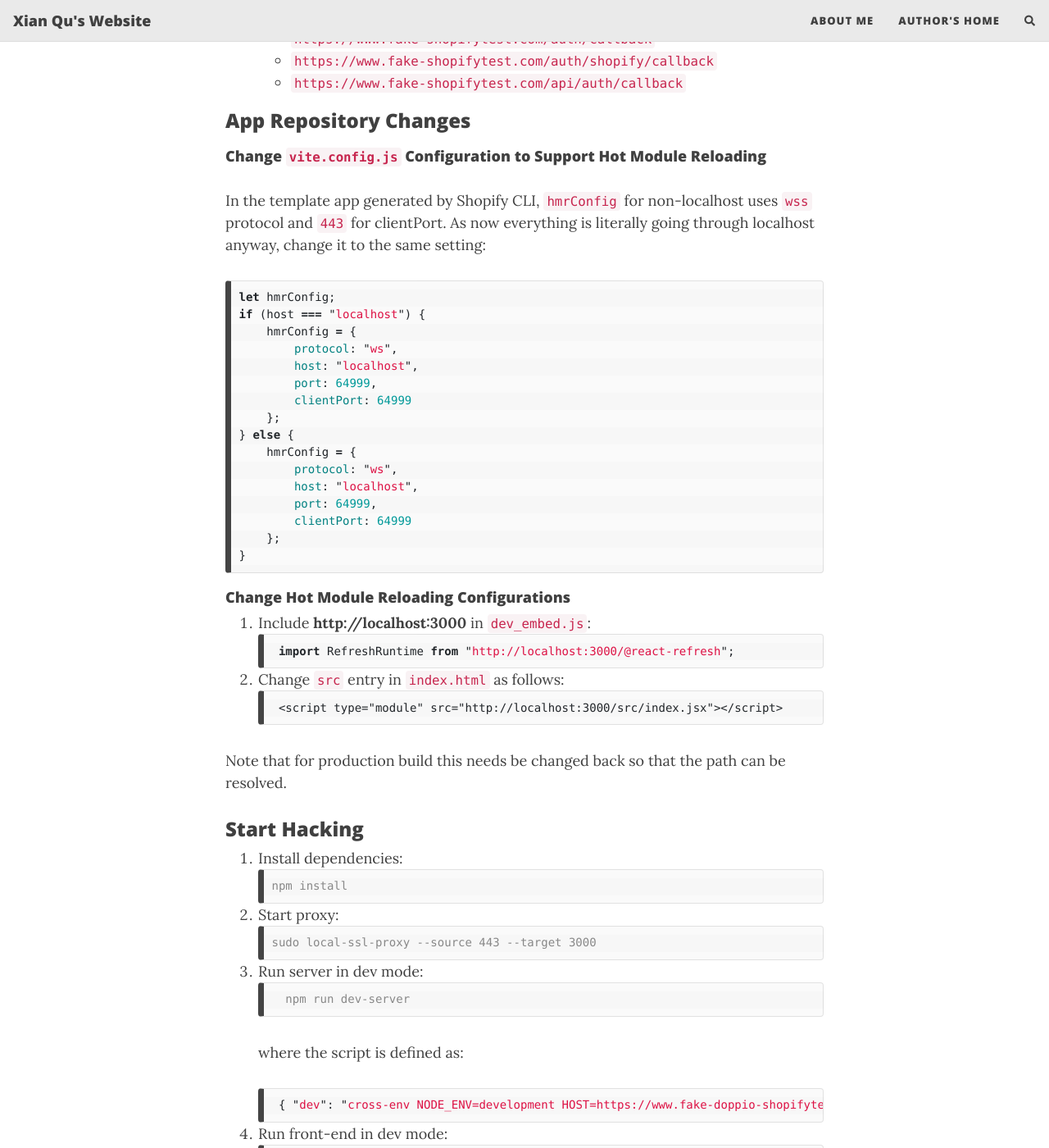
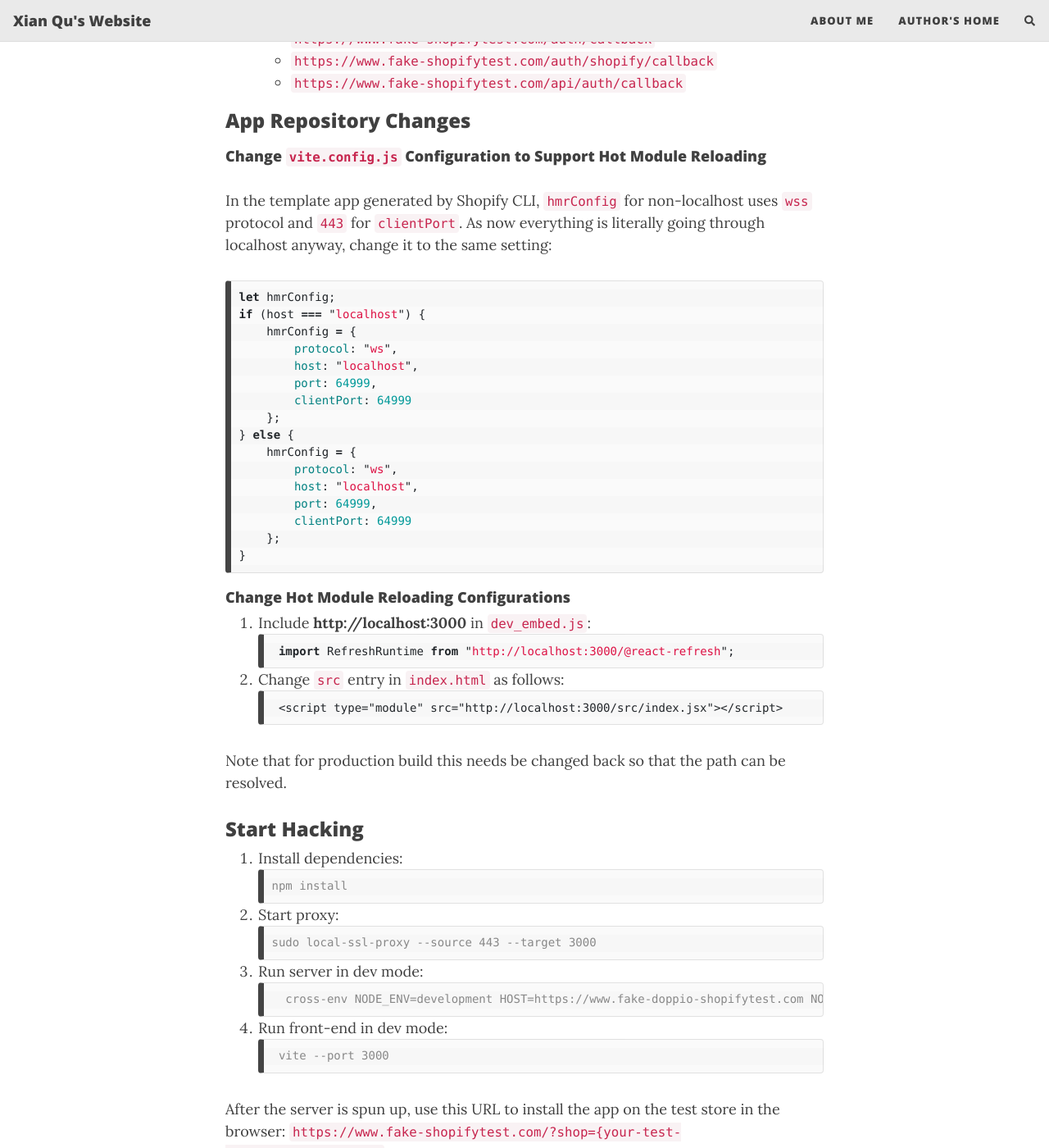
Before and after one commit to xianqugithub/xianqugithub.github.io, a Jekyll site: the page built from _posts/2023-10-09-shopify-localhost-markdown.md, in a window 1280 px wide and 1400 px high, scrolled down 1748 px. Shown: the whole window at 82% size. Built offline with Jekyll 4.4.1, drawn with Linux system fonts in a browser that asks for light colours; nearby versions of some CDN libraries; comment, search, counter and statistics services are not loaded; some of the changed text lies outside the part shown.

Commit message:
more changes.

````diff
--- a/_posts/2023-10-09-shopify-localhost-markdown.md
+++ b/_posts/2023-10-09-shopify-localhost-markdown.md
@@ -54,7 +54,7 @@ Under your `partners.shopify.com` account page, go to your app, in App setup tab
 ### App Repository Changes
 
 #### Change `vite.config.js` Configuration to Support Hot Module Reloading
-In the template app generated by Shopify CLI, `hmrConfig` for non-localhost uses `wss` protocol and `443` for clientPort. As now everything is literally going through localhost anyway, change it to the same setting:
+In the template app generated by Shopify CLI, `hmrConfig` for non-localhost uses `wss` protocol and `443` for `clientPort`. As now everything is literally going through localhost anyway, change it to the same setting:
 ```javascript
 let hmrConfig;
 if (host === "localhost") {
@@ -102,20 +102,12 @@ Note that for production build this needs be changed back so that the path can b
 
 3. Run server in dev mode:
      ```console
-     npm run dev-server
+     cross-env NODE_ENV=development HOST=https://www.fake-doppio-shopifytest.com NODE_TLS_REJECT_UNAUTHORIZED=0 nodemon index.js
      ```
-    where the script is defined as:
-    ```javascript
-    { "dev": "cross-env NODE_ENV=development HOST=https://www.fake-doppio-shopifytest.com NODE_TLS_REJECT_UNAUTHORIZED=0 nodemon index.js" }
-    ```
 
 4. Run front-end in dev mode:
     ```console
-    npm run dev-frontend
-    ```
-    Where the script is defined as:
-    ```javascript
-    { "dev": "vite --port 3000" }
+    vite --port 3000
     ```
 
 After the server is spun up, use this URL to install the app on the test store in the browser: `https://www.fake-shopifytest.com/?shop={your-test-store}.myshopify.com`
````
